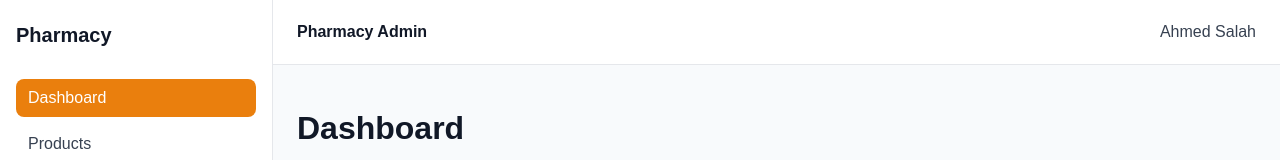
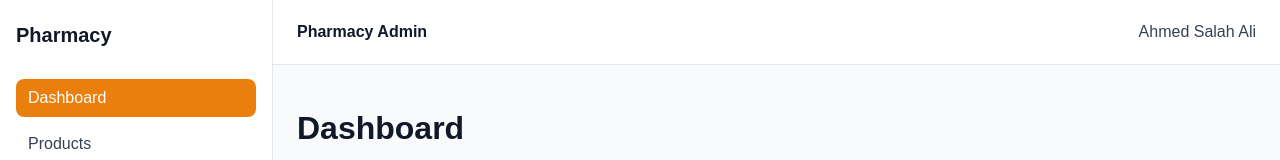
Before and after one commit to AhmedSalahAli/pharmacy-admin, a React (Vite) app: page / in a window 1280 px wide. Shown: the top 160 px of the page. Built offline with nearby package versions, Linux system fonts and the light colour scheme; no server answers.

Commit message:
Add app state store with Zustand

```diff
--- a/src/components/Header.tsx
+++ b/src/components/Header.tsx
@@ -1,11 +1,13 @@
+import { useAppStore } from '../store/useAppStore';
 function Header() {
+  const { appName, userName } = useAppStore();
   return (
     <header className="dashboard-header">
       <div>
-        <strong>Pharmacy Admin</strong>
+        <strong>{appName}</strong>
       </div>
       <div className="dashboard-user">
-        Ahmed Salah
+        {userName}
       </div>
     </header>
   );
--- /dev/null
+++ b/src/store/useAppStore.ts
@@ -0,0 +1,13 @@
+import { create } from 'zustand';
+
+type AppState = {
+  appName: string;
+  userName: string;
+  setUserName: (name: string) => void;
+};
+
+export const useAppStore = create<AppState>((set) => ({
+  appName: 'Pharmacy Admin',
+  userName: 'Ahmed Salah Ali',
+  setUserName: (name) => set({ userName: name }),
+}));
```
